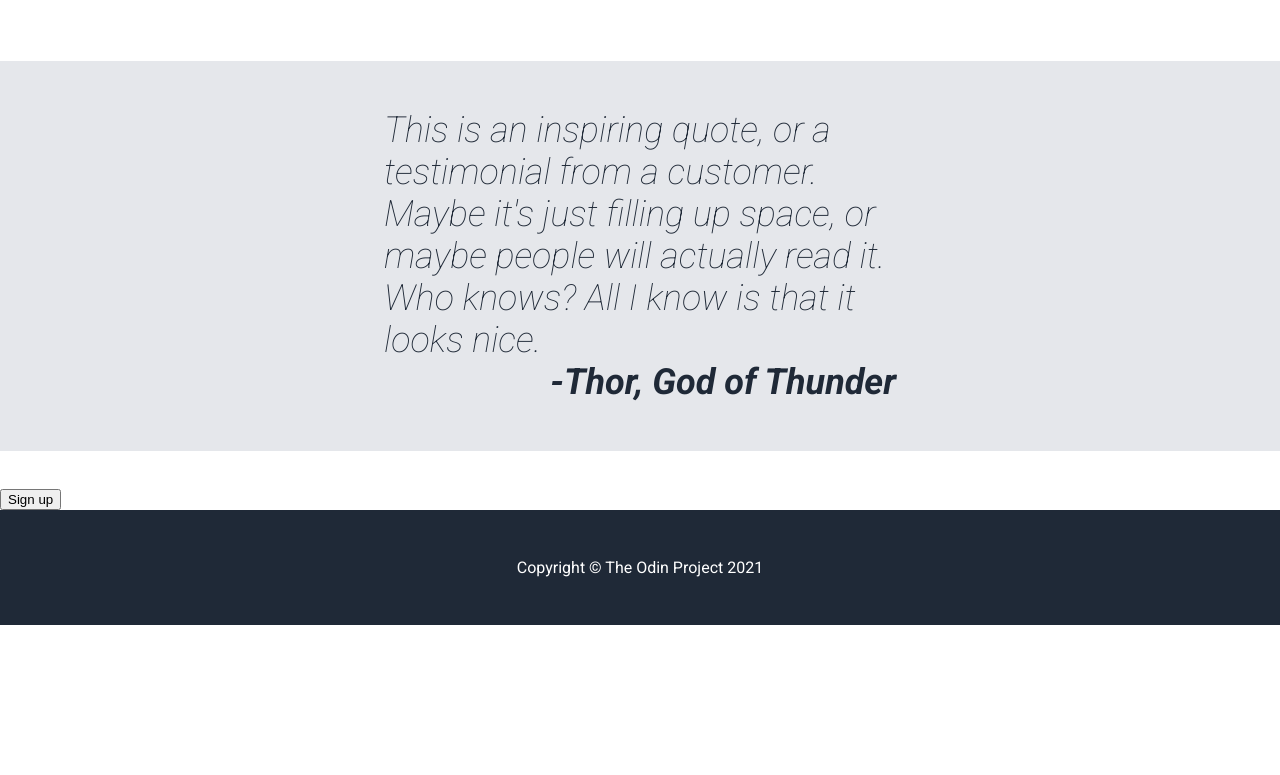
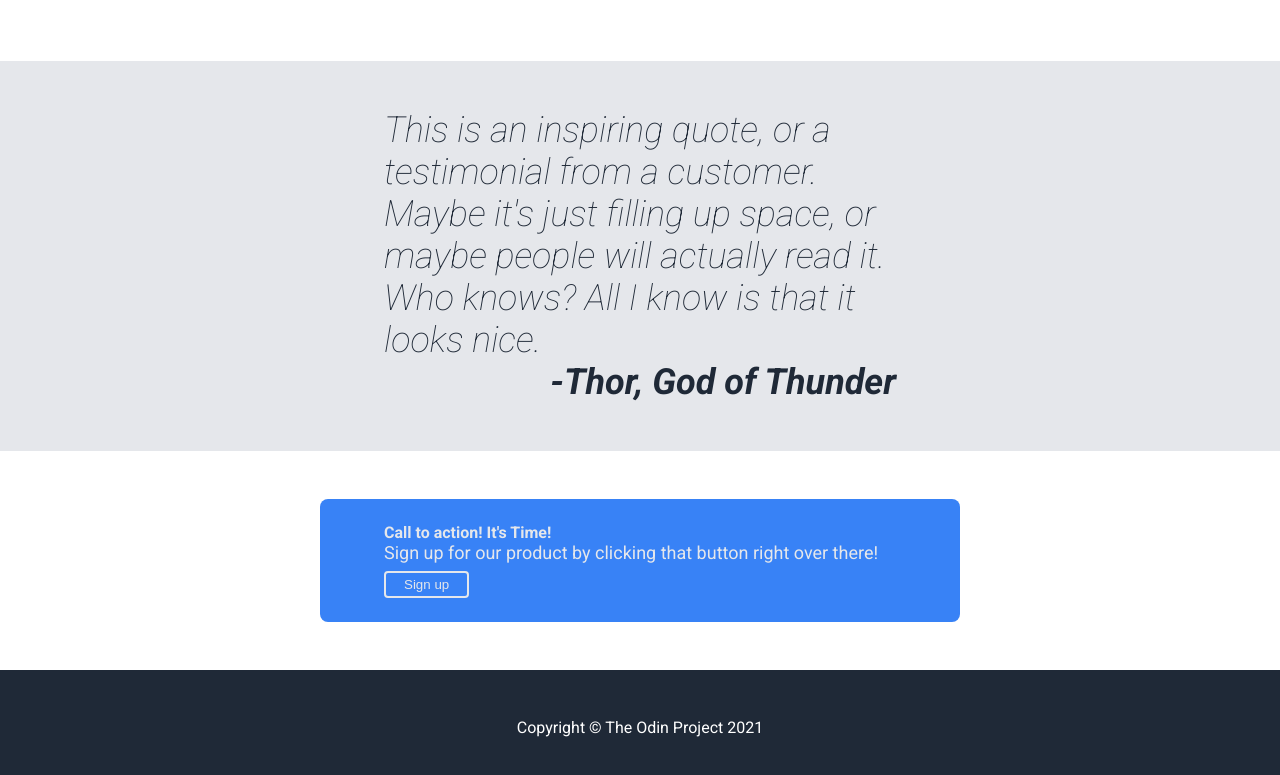
Before and after one commit to DCondeL/odin-landing-page, a plain HTML site: page index.html in a window 1280 px wide. Shown: the part 1072-1847 px from the top of the page. Before the commit the page ends 1697 px from the top, so only its background shows below. Drawn offline with Linux system fonts and the light colour scheme.

Commit message:
Add call to action

```diff
--- a/index.html
+++ b/index.html
@@ -71,11 +71,11 @@
       </p>
       <div><strong>-Thor, God of Thunder</strong></div>
     </div>
-    <div>
-      <div class="call-action">
+    <div class="call-action">
+      <div>
         <div>
           <strong>Call to action! It's Time!</strong>
-          <p>SIgn up for our product by clicking that button right over there!</p>
+          <p>Sign up for our product by clicking that button right over there!</p>
         </div>
         <button>Sign up</button>
       </div>
--- a/main.css
+++ b/main.css
@@ -137,7 +137,7 @@ h1 {
   border-radius: 8px;
 }
 
-.inspire{
+.inspire {
   background-color: #e5e7eb;
   color: #1f2937;
   font-size: 36px;
@@ -151,14 +151,46 @@ h1 {
   padding: 48px 30%;
 }
 
-.inspire div{
+.inspire div {
   align-self: end;
 }
 
-.footer{
+.footer {
   background-color: #1f2937;
   display: flex;
   justify-content: center;
   align-items: center;
   padding: 48px;
 }
+
+.call-action {
+  padding: 48px 25%;
+  display: flex;
+  justify-content: center;
+  align-items: center;
+}
+
+.call-action > div {
+  background-color: #3882f6;
+  color: #e5e7eb;
+  display: flex;
+  flex-wrap: wrap;
+  justify-content: space-between;
+  flex-grow: 1;
+  padding: 24px 10%;
+  border-radius: 8px;
+}
+
+.call-action p{
+  color: #e5e7eb;
+  font-size: 18px;
+}
+
+.call-action button{
+  background-color: #3882f6;
+  border: 2px solid #e5e7eb;
+  color: #e5e7eb;
+  border-radius: 4px;
+  padding: 4px 18px;
+  margin-top: 8px;
+}
```
